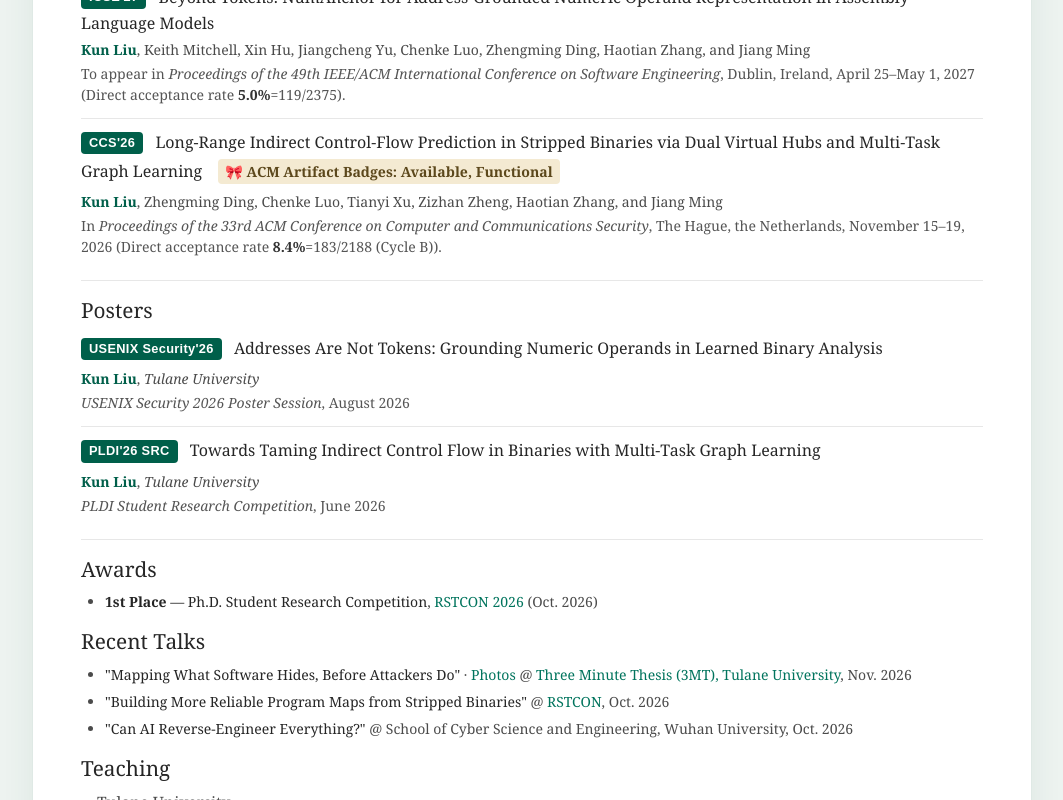
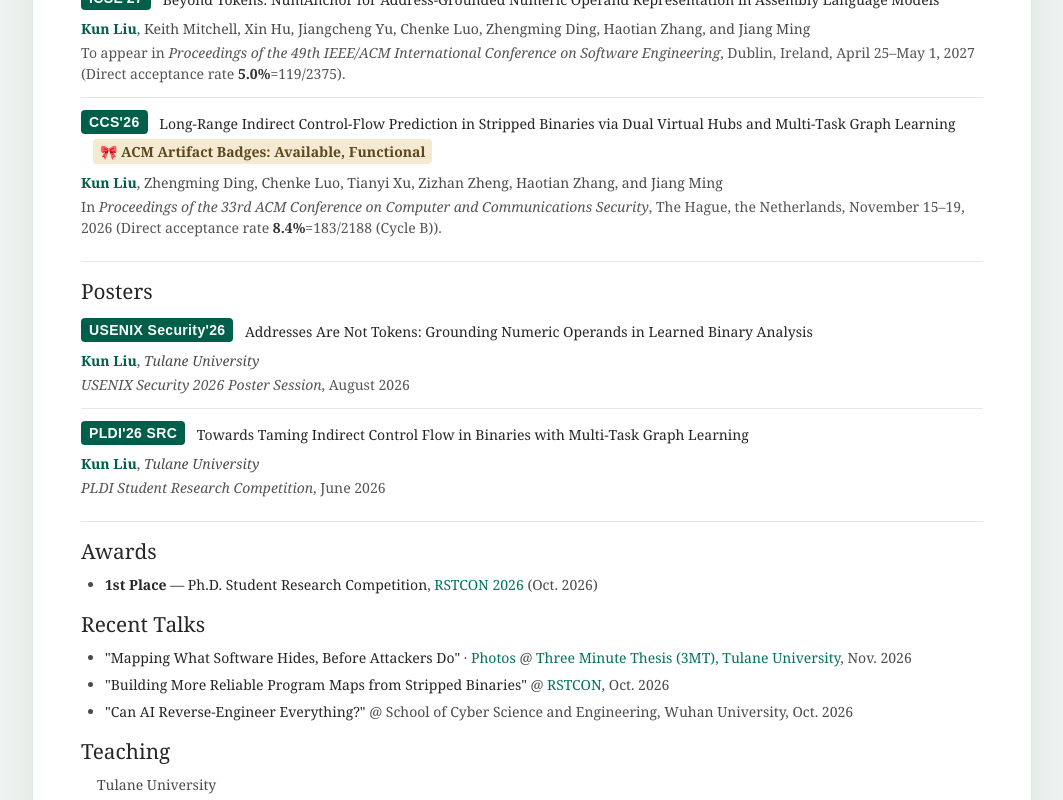
Before and after one commit to Ryan-hub-bit/ryan-hub-bit.github.io, a Next.js app: page / in a window 1280 px wide. Shown: the part 900-1700 px from the top of the page, without its empty margins (108-1171 px from the left). Built offline with nearby package versions, Linux system fonts and the light colour scheme.

Commit message:
Apply 14px body text throughout every content section

```diff
--- a/app/globals.css
+++ b/app/globals.css
@@ -401,7 +401,7 @@ a.social-link:focus-visible {
   object-position: center;
 }
 
-.content-column { margin-left: 0; font-size: 0.875rem; }
+.content-column { margin-left: 0; font-size: 14px; }
 
 .introduction {
   margin-bottom: var(--section-spacing);
@@ -527,7 +527,7 @@ body:has(.image-dialog[open]) { overflow: hidden; }
 .image-dialog[open] { display: flex; flex-direction: column; }
 .image-dialog::backdrop { background: rgba(10, 25, 20, 0.8); }
 .image-dialog-toolbar { display: flex; flex: 0 0 auto; align-items: center; gap: 16px; padding: 12px 16px; border-bottom: 1px solid var(--line); }
-.image-dialog-title { flex: 1; min-width: 0; margin: 0; font-size: 1rem; font-weight: 600; line-height: 1.4; }
+.image-dialog-title { flex: 1; min-width: 0; margin: 0; font-weight: 600; line-height: 1.4; }
 .image-dialog-actions { display: flex; flex: 0 0 auto; align-items: center; gap: 10px; }
 .image-dialog-original { white-space: nowrap; }
 .image-dialog-zoom,
@@ -599,7 +599,6 @@ body:has(.image-dialog[open]) { overflow: hidden; }
 .paper-details h3 {
   margin: 0 0 5px;
   color: var(--title);
-  font-size: 1rem;
   line-height: 1.4;
   text-wrap: pretty;
 }
@@ -614,7 +613,6 @@ body:has(.image-dialog[open]) { overflow: hidden; }
   border-radius: 4px;
   background: var(--badge-background);
   color: var(--badge-ink);
-  font-size: 0.88em;
   font-weight: 600;
   line-height: 1.5;
 }
@@ -696,7 +694,6 @@ body:has(.image-dialog[open]) { overflow: hidden; }
   background: var(--tulane-green);
   color: #fff;
   font-family: Arial, Helvetica, sans-serif;
-  font-size: 0.8rem;
   font-weight: 700;
   letter-spacing: 0.025em;
   line-height: 1.45;
@@ -711,7 +708,6 @@ body:has(.image-dialog[open]) { overflow: hidden; }
 .teaching-institution {
   margin: 0 0 5px;
   color: var(--ink);
-  font-size: 0.98rem;
   font-weight: 400;
 }
 
```
